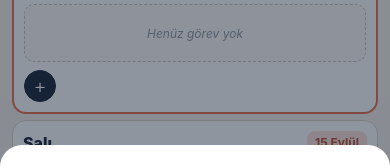
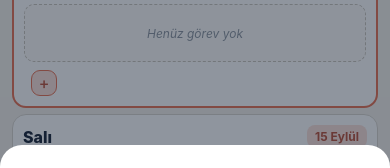
Before and after one commit to alkang53/haftalik-plan, a React Native app: screen / in a window 390 px wide. Shown: the part 158-326 px from the top of the page. Built offline with nearby package versions, Linux system fonts and the light colour scheme.

Commit message:
feat: polish quality and accessibility

```diff
--- a/src/components/DraggableTodoRow.tsx
+++ b/src/components/DraggableTodoRow.tsx
@@ -71,7 +71,8 @@ export function DraggableTodoRow({
       ]}
     >
       <Pressable
-        accessibilityLabel={`${todo.title} görevini düzenle`}
+         accessibilityLabel={`${todo.title} görevini düzenle`}
+         accessibilityHint="Düzenlemek için dokunun, taşımak için basılı tutup sürükleyin"
         accessibilityRole="button"
         onPress={onEdit}
         style={({ pressed }) => [styles.todoRow, todo.completed && styles.completedTodoRow, pressed && styles.pressedTodoRow]}
@@ -89,7 +90,7 @@ export function DraggableTodoRow({
           <Text style={styles.todoTagIcon}>{TODO_TAG_ICONS[todo.tag]}</Text>
         </Pressable>
         {todo.time && <Text style={[styles.todoTime, todo.completed && styles.completedText]}>{todo.time}</Text>}
-        <Text style={[styles.todoTitle, todo.completed && styles.completedText]}>{todo.title}</Text>
+         <Text numberOfLines={3} style={[styles.todoTitle, todo.completed && styles.completedText]}>{todo.title}</Text>
       </Pressable>
     </Animated.View>
   );
--- a/src/components/TodoForm.tsx
+++ b/src/components/TodoForm.tsx
@@ -94,9 +94,9 @@ export function TodoForm({ initialDate, onClose, onCreated }: Props) {
           <DateTimePicker
             mode="date"
             onDismiss={() => setShowDatePicker(false)}
-            onValueChange={(_event, selected) => {
-              setShowDatePicker(false);
-              setDate(toDateKey(selected));
+             onValueChange={(_event, selected) => {
+               setShowDatePicker(false);
+               if (selected) setDate(toDateKey(selected));
             }}
             value={dateFromKey(date)}
           />
@@ -107,15 +107,15 @@ export function TodoForm({ initialDate, onClose, onCreated }: Props) {
           <Pressable accessibilityLabel={time ? `Saat ${formatTime(time)}` : 'Saat seç'} accessibilityRole="button" onPress={() => setShowTimePicker(true)} style={({ pressed }) => [styles.timeButton, pressed && styles.pressedButton]}>
             <Text style={styles.timeButtonText}>{time ? formatTime(time) : 'Saat seç'}</Text>
           </Pressable>
-          {time && <Pressable onPress={() => setTime(null)} style={styles.clearTimeButton}><Text style={styles.clearTimeText}>Temizle</Text></Pressable>}
+           {time && <Pressable accessibilityLabel="Seçilen saati temizle" accessibilityRole="button" onPress={() => setTime(null)} style={styles.clearTimeButton}><Text style={styles.clearTimeText}>Temizle</Text></Pressable>}
         </View>
         {showTimePicker && (
           <DateTimePicker
             mode="time"
             onDismiss={() => setShowTimePicker(false)}
-            onValueChange={(_event, selected) => {
-              setShowTimePicker(false);
-              setTime(selected);
+             onValueChange={(_event, selected) => {
+               setShowTimePicker(false);
+               if (selected) setTime(selected);
             }}
             value={time ?? new Date()}
           />
@@ -124,7 +124,7 @@ export function TodoForm({ initialDate, onClose, onCreated }: Props) {
         <Text style={styles.fieldLabel}>Etiket</Text>
         <View style={styles.tagList}>
           {TODO_TAGS.map((item) => (
-            <Pressable accessibilityRole="radio" accessibilityState={{ selected: tag === item }} key={item} onPress={() => setTag(item)} style={[styles.tagButton, tag === item && styles.selectedTagButton]}>
+             <Pressable accessibilityLabel={`${TODO_TAG_LABELS[item]} etiketini seç`} accessibilityRole="radio" accessibilityState={{ selected: tag === item }} key={item} onPress={() => setTag(item)} style={[styles.tagButton, tag === item && styles.selectedTagButton]}>
               <Text style={[styles.tagIcon, tag === item && styles.selectedTagText]}>{TODO_TAG_ICONS[item]}</Text>
               <Text style={[styles.tagText, tag === item && styles.selectedTagText]}>{TODO_TAG_LABELS[item]}</Text>
             </Pressable>
@@ -132,7 +132,7 @@ export function TodoForm({ initialDate, onClose, onCreated }: Props) {
         </View>
 
         {!!error && <Text style={styles.errorText}>{error}</Text>}
-        <Pressable accessibilityRole="button" disabled={saving} onPress={handleSubmit} style={({ pressed }) => [styles.submitButton, pressed && styles.submitPressed, saving && styles.disabledButton]}>
+        <Pressable accessibilityLabel="Görevi ekle" accessibilityRole="button" disabled={saving} onPress={handleSubmit} style={({ pressed }) => [styles.submitButton, pressed && styles.submitPressed, saving && styles.disabledButton]}>
           {saving ? <ActivityIndicator color="#FFFFFF" /> : <Text style={styles.submitText}>Ekle</Text>}
         </Pressable>
       </View>
--- a/src/screens/WeeklyPlanScreen.tsx
+++ b/src/screens/WeeklyPlanScreen.tsx
@@ -35,6 +35,7 @@ export function WeeklyPlanScreen() {
   const [showPrivacyInfo, setShowPrivacyInfo] = useState(false);
   const [showFirstUseNotice, setShowFirstUseNotice] = useState(false);
   const [loading, setLoading] = useState(true);
+  const [loadError, setLoadError] = useState(false);
   const dayScrollRef = useRef<ScrollView | null>(null);
   const scrollWindowRef = useRef<View | null>(null);
   const dayLayouts = useRef<Record<string, Layout>>({});
@@ -57,8 +58,17 @@ export function WeeklyPlanScreen() {
     setSelectedMonday(getWeek().monday);
   }, []);
 
+  const refreshTodos = () => {
+    setLoading(true);
+    setLoadError(false);
+    loadTodos()
+      .then(setTodos)
+      .catch(() => setLoadError(true))
+      .finally(() => setLoading(false));
+  };
+
   useEffect(() => {
-    loadTodos().then(setTodos).finally(() => setLoading(false));
+    refreshTodos();
   }, []);
 
   useEffect(() => {
@@ -270,7 +280,14 @@ export function WeeklyPlanScreen() {
                     <Text style={styles.dayName}>{dayNames[date.getDay()]}</Text>
                     <Text style={styles.dayDate}>{formatDate(date)}</Text>
                   </View>
-                  {loading ? <ActivityIndicator color="#E76F51" style={styles.dayLoader} /> : dayTodos.length > 0 ? (
+                  {loading ? <ActivityIndicator accessibilityLabel="Görevler yükleniyor" color="#E76F51" style={styles.dayLoader} /> : loadError ? (
+                     <View style={styles.errorState}>
+                       <Text style={styles.errorStateText}>Görevler yüklenemedi.</Text>
+                       <Pressable accessibilityLabel="Görevleri yeniden yükle" accessibilityRole="button" onPress={refreshTodos} style={({ pressed }) => [styles.retryButton, pressed && styles.pressedButton]}>
+                         <Text style={styles.retryButtonText}>Tekrar dene</Text>
+                       </Pressable>
+                     </View>
+                   ) : dayTodos.length > 0 ? (
                     <View onLayout={(event) => { todoListLayouts.current[dateKey] = { y: event.nativeEvent.layout.y }; updateTodoPositions(dateKey); }} style={styles.todoList}>
                       {dayTodos.map((todo) => (
                         <DraggableTodoRow
@@ -307,7 +324,7 @@ export function WeeklyPlanScreen() {
                       ) : <Text style={styles.emptyDayText}>Henüz görev yok</Text>}
                     </View>
                   )}
-                  <Pressable accessibilityLabel={`${dayNames[date.getDay()]} gününe görev ekle`} accessibilityRole="button" onPress={() => setTodoDate(dateKey)} style={({ pressed }) => [styles.addTodoButton, pressed && styles.pressedButton]}>
+                  <Pressable accessibilityLabel={`${dayNames[date.getDay()]} gününe görev ekle`} accessibilityRole="button" hitSlop={11} onPress={() => setTodoDate(dateKey)} style={({ pressed }) => [styles.addTodoButton, pressed && styles.pressedButton]}>
                     <Text style={styles.addTodoIcon}>+</Text>
                   </Pressable>
                 </View>
--- a/src/storage/todoStorage.ts
+++ b/src/storage/todoStorage.ts
@@ -37,15 +37,16 @@ const isTodo = (value: unknown): value is Todo => {
 };
 
 const readTodos = async (): Promise<Todo[]> => {
+  const serializedTodos = await AsyncStorage.getItem(TODOS_STORAGE_KEY);
+  if (!serializedTodos) {
+    return [];
+  }
+
   try {
-    const serializedTodos = await AsyncStorage.getItem(TODOS_STORAGE_KEY);
-    if (!serializedTodos) {
-      return [];
-    }
-
     const parsedTodos: unknown = JSON.parse(serializedTodos);
     return Array.isArray(parsedTodos) ? parsedTodos.filter(isTodo) : [];
   } catch {
+    // Bozuk yerel veri uygulamayi durdurmak yerine bos listeye doner.
     return [];
   }
 };
--- a/src/styles/appStyles.ts
+++ b/src/styles/appStyles.ts
@@ -58,17 +58,22 @@ export const styles = StyleSheet.create({
   emptyDayDropText: { color: '#B94F38', fontSize: 13, fontWeight: '800', marginTop: 2 },
   addTodoButton: {
     alignItems: 'center',
-    backgroundColor: '#162235',
-    borderColor: '#162235',
-    borderRadius: 16,
+    backgroundColor: '#FBE0D8',
+    borderColor: '#E76F51',
+    borderRadius: 9,
     borderWidth: 1,
-    height: 32,
+    height: 26,
+    marginLeft: 7,
     marginTop: 8,
     justifyContent: 'center',
-    width: 32,
+    width: 26,
   },
-  addTodoIcon: { color: '#FFFFFF', fontSize: 20, fontWeight: '300', lineHeight: 24 },
+  addTodoIcon: { color: '#B94F38', fontSize: 16, fontWeight: '500', lineHeight: 20 },
   dayLoader: { minHeight: 42 },
+  errorState: { alignItems: 'center', backgroundColor: '#FFF8F5', borderRadius: 10, minHeight: 58, justifyContent: 'center', padding: 8 },
+  errorStateText: { color: '#B04C4C', fontSize: 12, marginBottom: 5 },
+  retryButton: { borderRadius: 8, minHeight: 44, justifyContent: 'center', paddingHorizontal: 12 },
+  retryButtonText: { color: '#B94F38', fontSize: 12, fontWeight: '800' },
   todoList: { gap: 5, position: 'relative' },
   draggableTodo: { zIndex: 1 },
   draggingTodo: {
@@ -120,8 +125,8 @@ export const styles = StyleSheet.create({
   checkedBox: { backgroundColor: '#526174', borderColor: '#526174' },
   checkmark: { color: '#FFFFFF', fontSize: 14, fontWeight: '800' },
   completedText: { color: '#8A929D', textDecorationLine: 'line-through' },
-  todoTime: { color: '#526174', fontSize: 12, fontWeight: '700', width: 38 },
-  todoTitle: { color: '#162235', flex: 1, fontSize: 14 },
+  todoTime: { color: '#526174', flexShrink: 0, fontSize: 12, fontWeight: '700', width: 38 },
+  todoTitle: { color: '#162235', flex: 1, flexShrink: 1, fontSize: 14, lineHeight: 19 },
   todoTagIcon: { color: '#526174', fontSize: 17, textAlign: 'center', width: 20 },
   modalRoot: { backgroundColor: 'rgba(22, 34, 53, 0.48)', flex: 1, justifyContent: 'flex-end' },
   modalCard: {
```
Also changed, not shown: src/components/TodoEditor.tsx (+7 -6 lines), 1 other file (tests, documents, lock files or other folders).
